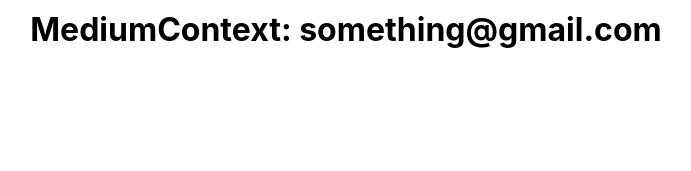
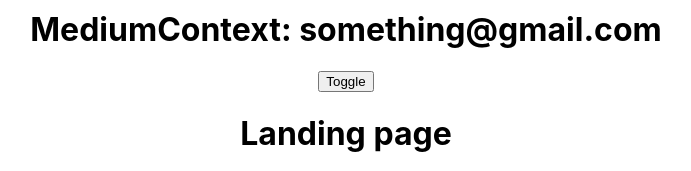
Before and after one commit to elahemortazavi/react-test, a React (Create React App) app: page / in a window 1280 px wide. Shown: the part 925-1096 px from the top of the page, without its empty margins (294-985 px from the left). Before the commit the page ends 995 px from the top, so only its background shows below. Built offline with nearby package versions, Linux system fonts and the light colour scheme.

Commit message:
toggle button

```diff
--- a/src/App.js
+++ b/src/App.js
@@ -24,6 +24,7 @@ function App(props) {
   const [age, setAge] = useState(10);
   const [family, setFamily] = useState("king");
   const [email, setEmail] = useState("something@gmail.com");
+  const[toggle, setToggle] = useState(true);
 
 
   return (
@@ -53,6 +54,11 @@ function App(props) {
         <MediumContext email={email} />
       </EmailContext.Provider>
 
+      <div>
+        <button onClick={() => setToggle(!toggle)}>Toggle</button>
+        {toggle ? <Landing /> : <Login />}
+      </div>
+
     </div>
   );
 }
--- a/src/Landing.js
+++ b/src/Landing.js
@@ -1,10 +1,11 @@
 import React, { useEffect } from 'react';
+import useTitle from './useTitle';
 
 const Landing = () => {
 
-     useEffect(() => {
-       document.title = "landing page";
-     }, []);
+    //  useEffect(() => {
+    //    document.title = "landing page";
+    //  }, []);
 
     return (
         <div>
--- a/src/Login.js
+++ b/src/Login.js
@@ -1,11 +1,12 @@
 import React, { useEffect } from 'react';
+import useTitle from './useTitle';
 
 const Login = () => {
 
-     useEffect(() => {
-        document.title = "login page"
+    //  useEffect(() => {
+    //     document.title = "login page"
 
-    }, [])
+    // }, [])
 
     return (
         <div>
```
